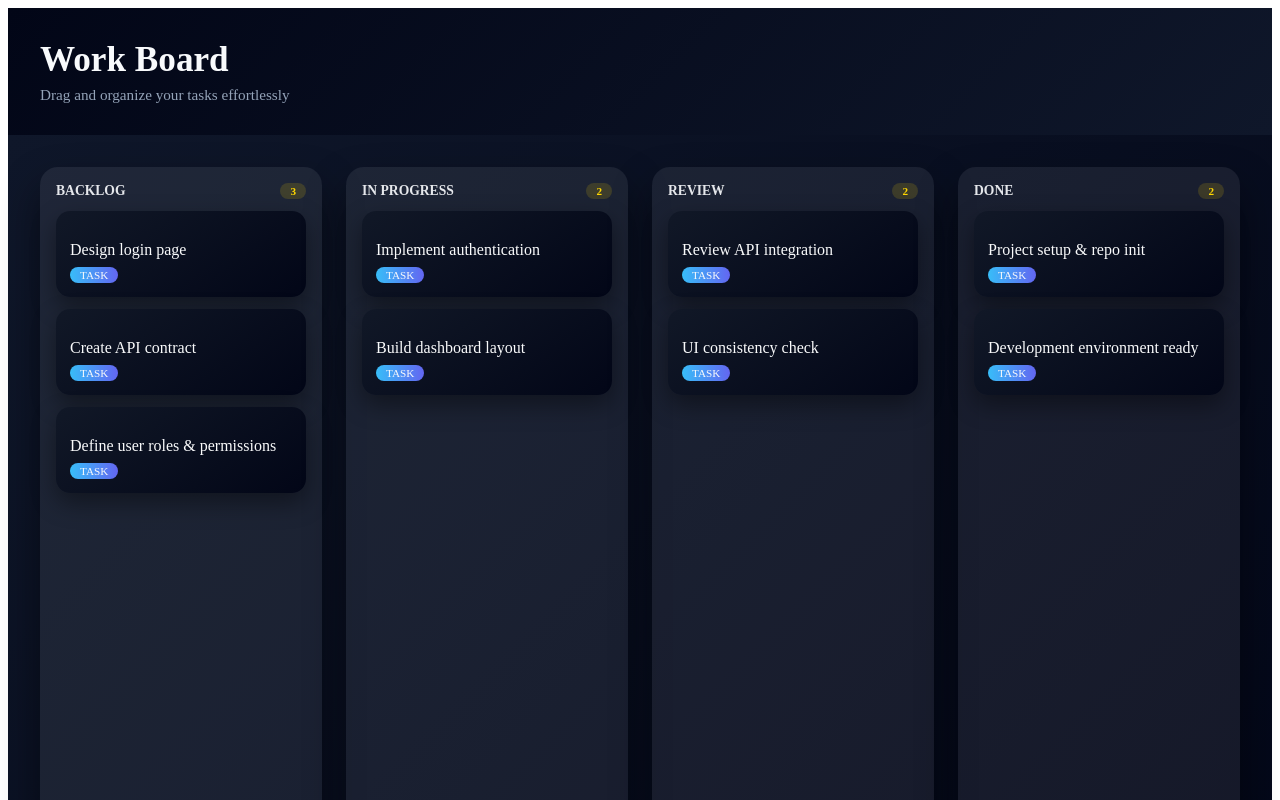
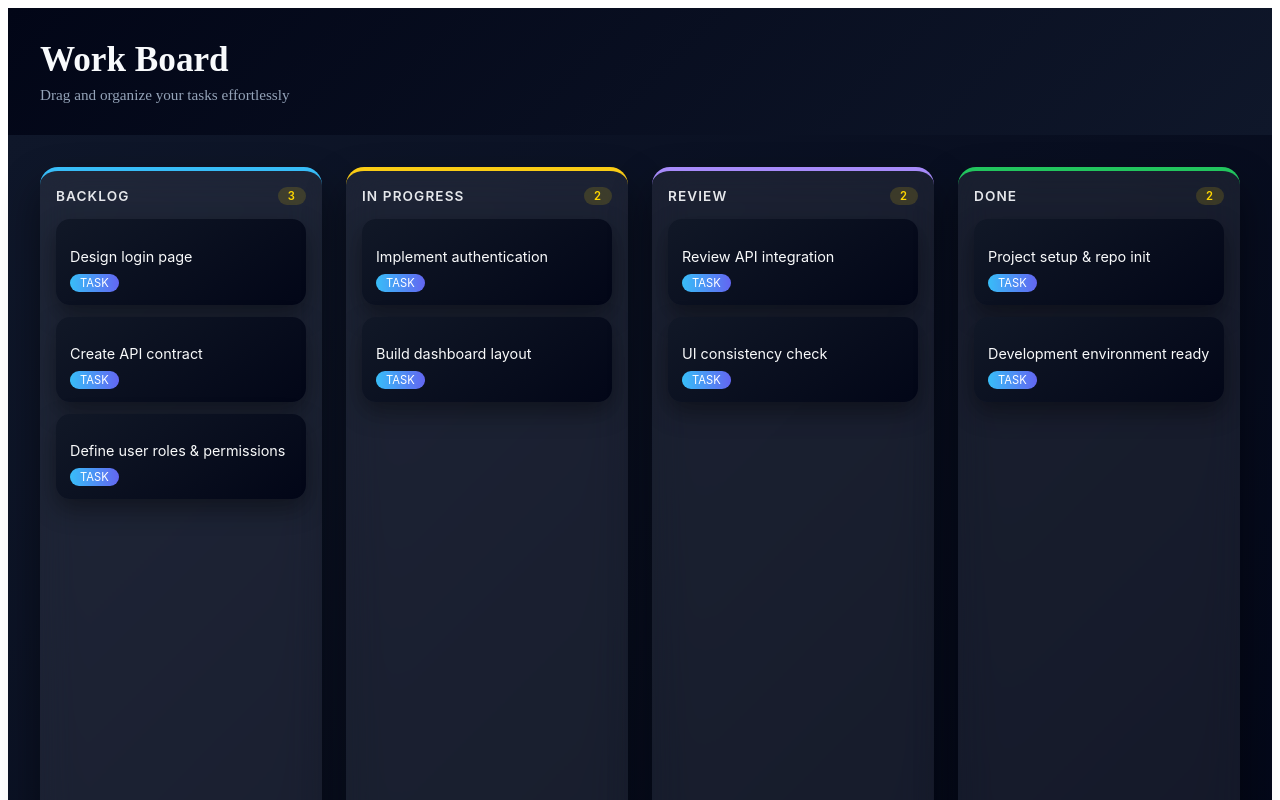
Before and after one commit to shivaniSshekhawat/Day-11-DragAndDrop, a React (Vite) app in the folder dragAndDrop/: page / in a window 1280 px wide. Shown: the top 800 px of the page. Built offline with nearby package versions, Linux system fonts and the light colour scheme.

Commit message:
*dnd install

```diff
--- a/dragAndDrop/package.json
+++ b/dragAndDrop/package.json
@@ -12,6 +12,7 @@
   "dependencies": {
     "@dnd-kit/core": "^6.3.1",
     "@dnd-kit/sortable": "^10.0.0",
+    "@dnd-kit/utilities": "^3.2.2",
     "react": "^19.2.0",
     "react-dom": "^19.2.0"
   },
--- a/dragAndDrop/src/DragAndDrop.jsx
+++ b/dragAndDrop/src/DragAndDrop.jsx
@@ -1,5 +1,5 @@
 import { useEffect, useState } from "react";
-import { DndContext, closestCenter } from "@dnd-kit/core";
+import { DndContext, closestCenter, useDroppable } from "@dnd-kit/core";
 import {
   SortableContext,
   useSortable,
@@ -8,16 +8,16 @@ import {
 } from "@dnd-kit/sortable";
 import { CSS } from "@dnd-kit/utilities";
 
-/* ---------------- TASK CARD ---------------- */
+/* ================= TASK CARD ================= */
 
-function Task({ id, title }) {
-  const { attributes, listeners, setNodeRef, transform, transition } =
-    useSortable({ id });
+function Task({ task }) {
+  const { setNodeRef, attributes, listeners, transform, transition } =
+    useSortable({ id: task.id });
 
   const style = {
     transform: CSS.Transform.toString(transform),
     transition,
-    background: "linear-gradient(145deg, #111827, #020617)",
+    background: "linear-gradient(145deg,#111827,#020617)",
     borderRadius: 14,
     padding: 14,
     cursor: "grab",
@@ -27,13 +27,14 @@ function Task({ id, title }) {
 
   return (
     <div ref={setNodeRef} style={style} {...attributes} {...listeners}>
-      <p style={{ marginBottom: 6 }}>{title}</p>
+      <p style={{ marginBottom: 6, fontSize: "0.9rem" }}>{task.title}</p>
       <span
         style={{
           fontSize: "0.7rem",
+          color: "#fff",
+          background: "linear-gradient(90deg,#38bdf8,#6366f1)",
           padding: "2px 10px",
           borderRadius: 999,
-          background: "linear-gradient(90deg,#38bdf8,#6366f1)",
         }}
       >
         TASK
@@ -42,9 +43,79 @@ function Task({ id, title }) {
   );
 }
 
-/* ---------------- BOARD ---------------- */
+/* ================= COLUMN ================= */
 
-const DragAndDrop = ({ data: initialData }) => {
+function Column({ id, title, tasks, color, children }) {
+  const { setNodeRef } = useDroppable({
+    id,
+    data: { columnId: id },
+  });
+
+  return (
+    <div
+      ref={setNodeRef}
+      style={{
+        flex: 1,
+        background: "rgba(255,255,255,0.07)",
+        backdropFilter: "blur(18px)",
+        borderRadius: 18,
+        padding: 16,
+        borderTop: `4px solid ${color}`,
+        boxShadow: "0 20px 40px rgba(0,0,0,0.45)",
+        minHeight: 300,
+      }}
+    >
+      <div
+        style={{
+          display: "flex",
+          justifyContent: "space-between",
+          alignItems: "center",
+          color: "#e5e7eb",
+          fontSize: "0.85rem",
+          fontWeight: 600,
+          letterSpacing: "0.08em",
+          textTransform: "uppercase",
+          marginBottom: 14,
+        }}
+      >
+        {title}
+        <span
+          style={{
+            background: "rgba(255,215,0,0.15)",
+            color: "#FFD700",
+            padding: "2px 10px",
+            borderRadius: 999,
+            fontSize: "0.7rem",
+          }}
+        >
+          {tasks.length}
+        </span>
+      </div>
+
+      {children}
+
+      {tasks.length === 0 && (
+        <div
+          style={{
+            marginTop: 16,
+            border: "2px dashed rgba(255,255,255,0.2)",
+            borderRadius: 14,
+            padding: 20,
+            textAlign: "center",
+            color: "#94a3b8",
+            fontSize: "0.85rem",
+          }}
+        >
+          Drop task here
+        </div>
+      )}
+    </div>
+  );
+}
+
+/* ================= BOARD ================= */
+
+export default function DragAndDrop({ data: initialData }) {
   const [data, setData] = useState(() => {
     const saved = localStorage.getItem("tasks-data");
     return saved ? JSON.parse(saved) : initialData;
@@ -54,24 +125,28 @@ const DragAndDrop = ({ data: initialData }) => {
     localStorage.setItem("tasks-data", JSON.stringify(data));
   }, [data]);
 
+  const columnColors = {
+    BACKLOG: "#38bdf8",
+    IN_PROGRESS: "#facc15",
+    REVIEW: "#a78bfa",
+    DONE: "#22c55e",
+  };
+
   function findColumn(taskId) {
     return Object.keys(data).find((col) =>
       data[col].some((t) => t.id === taskId)
     );
   }
 
-  function onDragEnd(event) {
-    const { active, over } = event;
+  function onDragEnd({ active, over }) {
     if (!over) return;
 
     const sourceCol = findColumn(active.id);
-    const destCol = over.data.current?.column;
+    const destCol = over.data.current?.columnId;
 
     if (!sourceCol || !destCol) return;
 
     const sourceIndex = data[sourceCol].findIndex((t) => t.id === active.id);
-
-    const destIndex = over.data.current?.index ?? data[destCol].length; // 👈 0 if empty
 
     setData((prev) => {
       const sourceItems = [...prev[sourceCol]];
@@ -80,10 +155,15 @@ const DragAndDrop = ({ data: initialData }) => {
 
       const [moved] = sourceItems.splice(sourceIndex, 1);
 
+      const destIndex =
+        sourceCol === destCol
+          ? destItems.findIndex((t) => t.id === over.id)
+          : destItems.length; // 👈 0 if empty
+
       if (sourceCol === destCol) {
         return {
           ...prev,
-          [sourceCol]: arrayMove(sourceItems, sourceIndex, destIndex),
+          [sourceCol]: arrayMove(destItems, sourceIndex, destIndex),
         };
       }
 
@@ -99,38 +179,42 @@ const DragAndDrop = ({ data: initialData }) => {
 
   return (
     <DndContext collisionDetection={closestCenter} onDragEnd={onDragEnd}>
-      <div style={style.root}>
-        {Object.keys(data).map((column) => (
-          <div key={column} style={style.column}>
-            <div style={style.header}>
-              {column.replace("_", " ")}
-              <span style={style.count}>{data[column].length}</span>
-            </div>
-
+      <div
+        style={{
+          minHeight: "100vh",
+          display: "flex",
+          gap: 24,
+          padding: 32,
+          background: "linear-gradient(135deg,#0f172a,#020617)",
+          fontFamily: "'Inter', sans-serif",
+        }}
+      >
+        {Object.keys(data).map((columnId) => (
+          <Column
+            key={columnId}
+            id={columnId}
+            title={columnId.replace("_", " ")}
+            tasks={data[columnId]}
+            color={columnColors[columnId]}
+          >
             <SortableContext
-              items={data[column].map((t) => t.id)}
+              items={data[columnId].map((t) => t.id)}
               strategy={verticalListSortingStrategy}
             >
-              <div style={style.list}>
-                {data[column].length === 0 && (
-                  <div style={style.empty}>Drop task here</div>
-                )}
-
-                {data[column].map((task, index) => (
-                  <div key={task.id} data-column={column} data-index={index}>
-                    <Task id={task.id} title={task.title} />
-                  </div>
+              <div
+                style={{ display: "flex", flexDirection: "column", gap: 12 }}
+              >
+                {data[columnId].map((task) => (
+                  <Task key={task.id} task={task} />
                 ))}
               </div>
             </SortableContext>
-          </div>
+          </Column>
         ))}
       </div>
     </DndContext>
   );
-};
-
-export default DragAndDrop;
+}
 
 /* ---------------- STYLES ---------------- */
 
```
Also changed, not shown: 1 other file (tests, documents, lock files or other folders).
